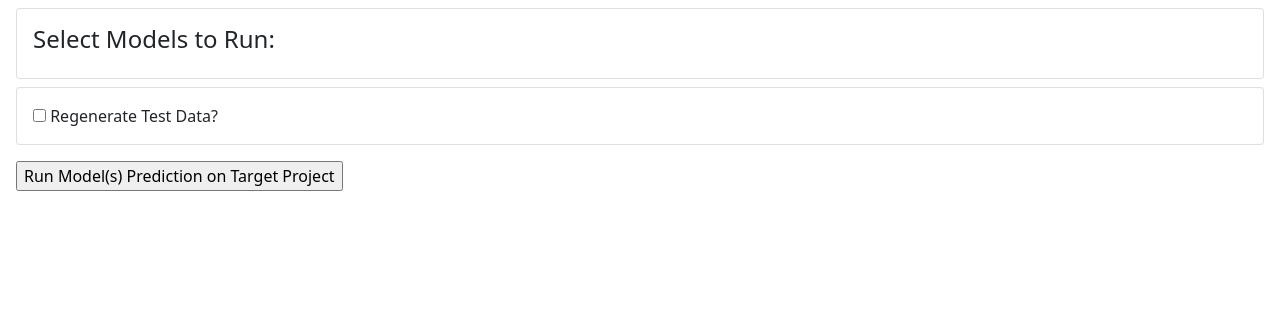
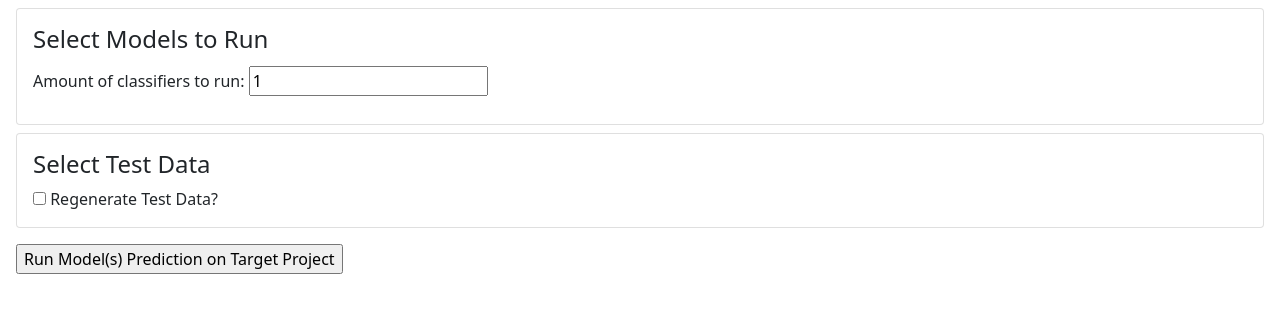
Before and after one commit to mining-design-decisions/maestro-ArchUI, a Python web app: template flask/app/templates/run/select.html in a window 1280 px wide. Shown: the part 56-369 px from the top of the page. Run offline with Jinja, Linux system fonts and the light colour scheme; the template is opened without the code that fills it, so the values that code supplies are empty.

Commit message:
change select models to run input
from: list of checkboxes
to: select amount of models to run, then select all desired models from dropdowns

```diff
--- a/flask/app/blueprints/run.py
+++ b/flask/app/blueprints/run.py
@@ -22,16 +22,16 @@ def select():
 
 @bp.route('/select', methods=['POST'])
 def postSelect():
-    print(request.form)
 
     # - grab input
     target_proj = request.form['projectkey']
     models_to_run = []
 
     for el in request.form:
-        if not el.startswith('run_'):
+        prefix = 'run_classifier_'
+        if not el.startswith(prefix):
             continue
-        models_to_run.append(el[4:])
+        models_to_run.append(request.form[el])
 
     if len(models_to_run) == 0:
         return render_template('error.html')
--- a/flask/app/templates/run/select.html
+++ b/flask/app/templates/run/select.html
@@ -6,24 +6,25 @@
 <form method="POST" id="run" action="{{ url_for('run.postSelect') }}">
     <div class="card my-2">
         <div class="card-body">
-            <h4>Select Models to Run:</h3>
-            {% for model in models %}
-                <div class="form-group">
-                    <label for="run_{{model}}">{{model}}: </label>
-                    <input name="run_{{model}}" id="run_{{model}}" type="checkbox">
-                </div>
-            {% endfor %}
+            <h4>Select Models to Run</h3>
+            <div class="form-group my-2">
+                <label for="run_amt" class="col-form-label">Amount of classifiers to run: </label>
+                <input name="run_amt" id="run_amt" type="number" value="1" size="2">
+            </div>
+            <div id="run_classifiers_div"></div>
         </div>
     </div>
 
     <div class="card my-2">
         <div class="card-body">
+            <h4>Select Test Data</h4>
             <div class="form-group">
                 <input name="regenerate_test_data" id="regenerate_test_data" type="checkbox">
                 <label for="regenerate_test_data">Regenerate Test Data?</label>
             </div>
             <div id="projectkey_group">
                 <h4 class="mt-2">Enter Apache Project Key:</h3>
+                    <p><a href="https://issues.apache.org/jira/projects" target="_blank">Find all available project keys here</a></p>
                 <div class="form-group">
                     <label for="projectkey">Project Key: </label>
                     <input name="projectkey" id="projectkey"
@@ -52,4 +53,28 @@ document.getElementById('regenerate_test_data').onchange = function() {
 }
 document.getElementById('regenerate_test_data').onchange()
 </script>
+
+<script>
+document.getElementById('run_amt').onchange = function() {
+    amt = parseInt(this.value)
+    new_html = ''
+    for (i = 0; i < amt; i++) {
+        element_id = `run_classifier_${i}`
+
+        new_html += `<div class='form-group row'>`
+        new_html += `<label for='${element_id}' class='col-sm-1 col-form-label ps-4'>Classifier ${i}: </label>`
+        new_html += `<div class='col-sm-11'>`
+        new_html += `<select name='${element_id}' id='${element_id}'>`
+        options = {{models|tojson|safe}}
+        options.forEach(option => {
+            new_html += `<option value='${option}'>${option}</option>`
+        })
+        new_html += `</select>`
+        new_html += `</div>`
+        new_html += `</div>`
+    }
+    document.getElementById('run_classifiers_div').innerHTML = new_html
+}
+document.getElementById('run_amt').onchange()
+</script>
 {% endblock %}
```
